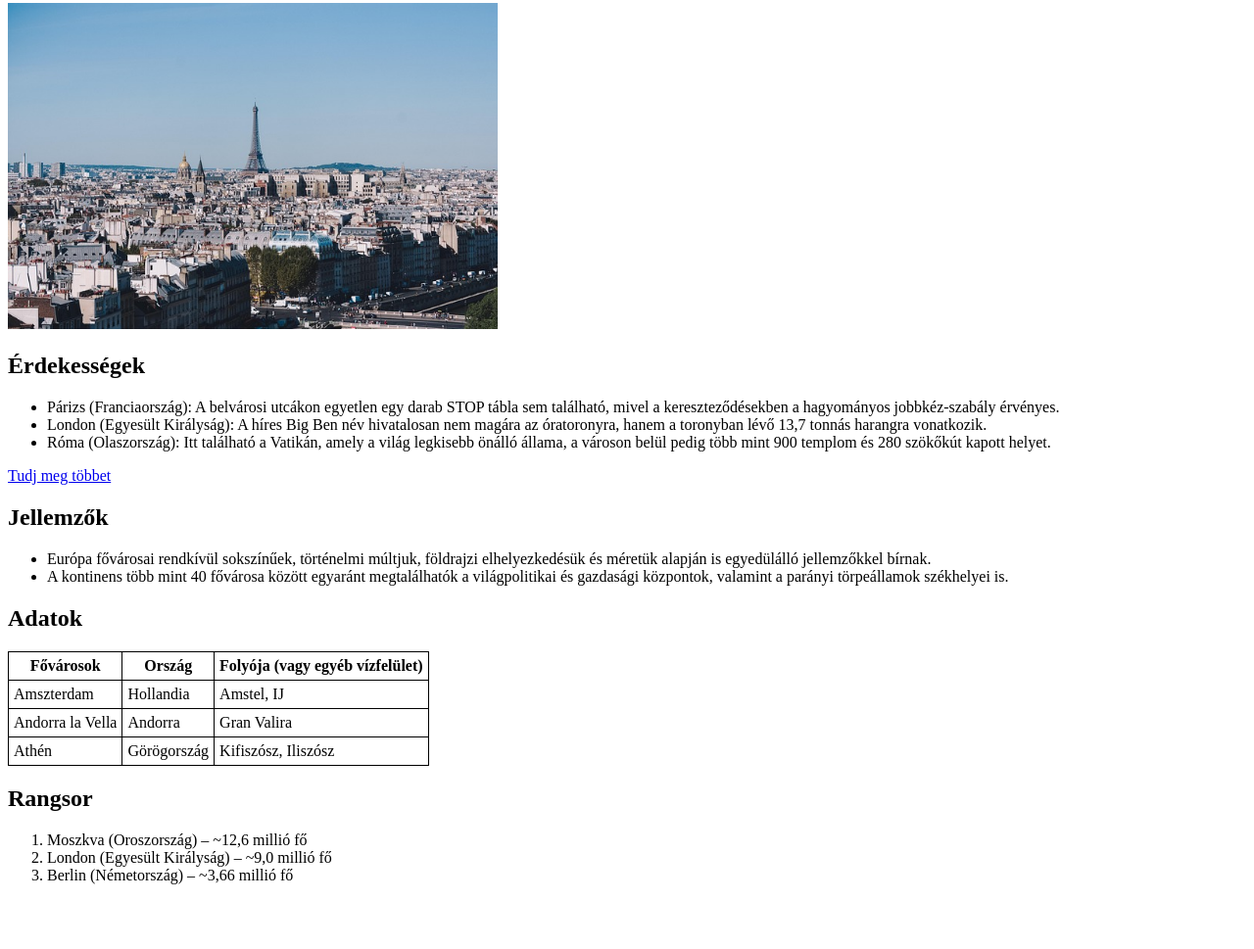
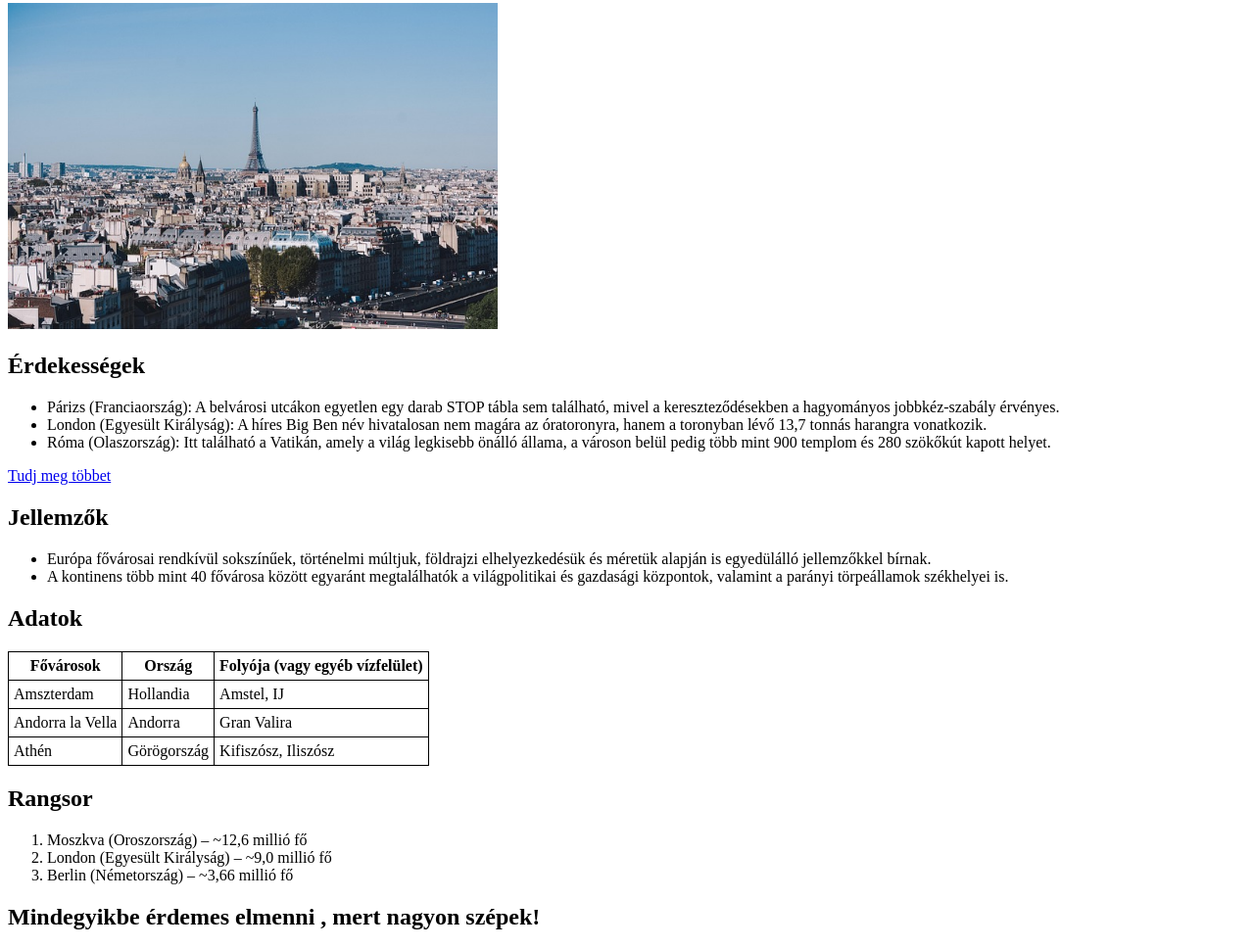
Before and after one commit to Bence13Szabo/ikt, a plain HTML site: page tema.html in a window 1280 px wide. Shown: the part 184-1153 px from the top of the page at 98% size. Before the commit the page ends 1103 px from the top, so only its background shows below. Drawn offline with Linux system fonts and the light colour scheme.

Commit message:
Add files via upload

```diff
--- a/tema.html
+++ b/tema.html
@@ -60,5 +60,6 @@
 </li>
 <li>Berlin (Németország) – ~3,66 millió fő</li>
    </ol>
+   <h2>Mindegyikbe érdemes elmenni , mert nagyon szépek!</h2>
 </body>
 </html>
```
